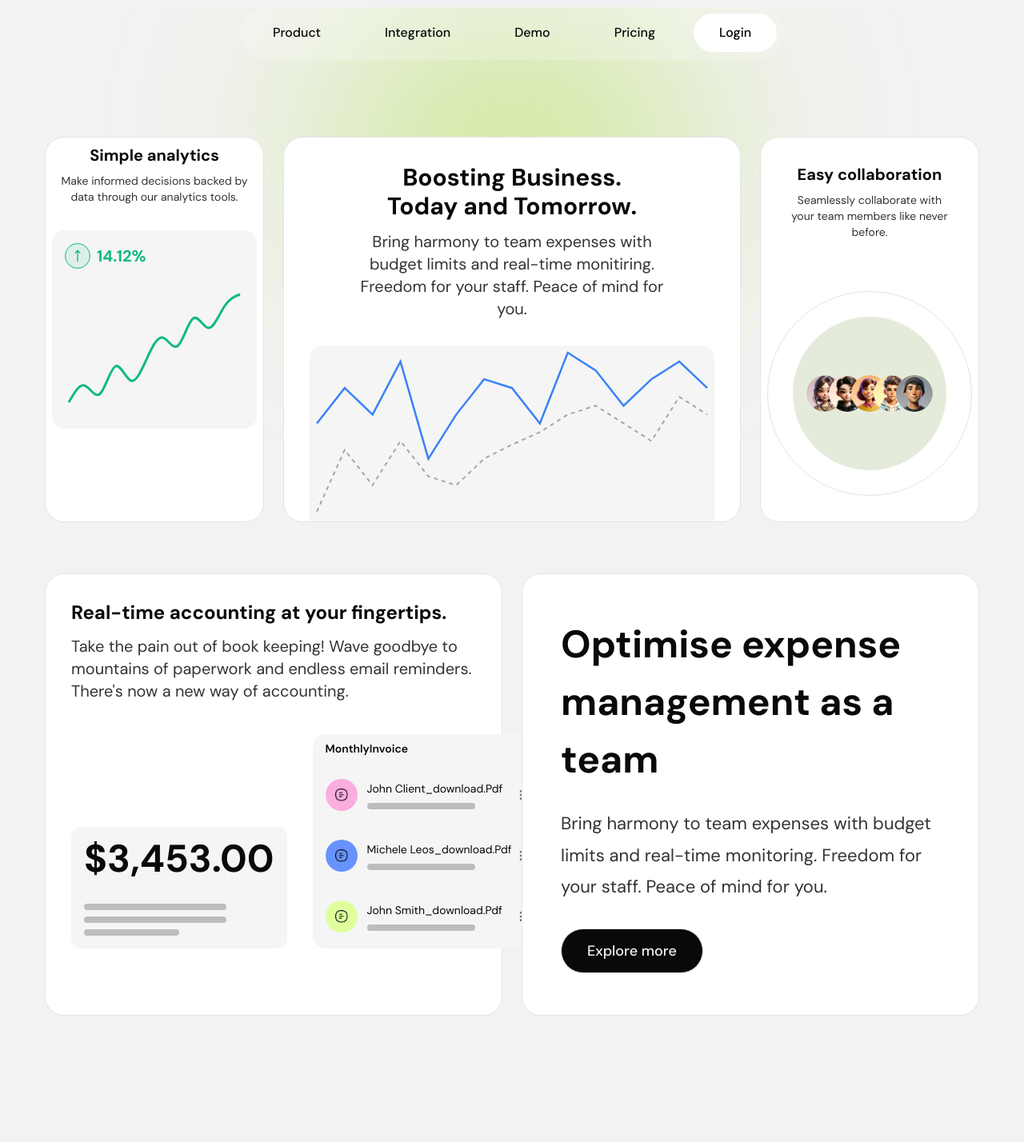
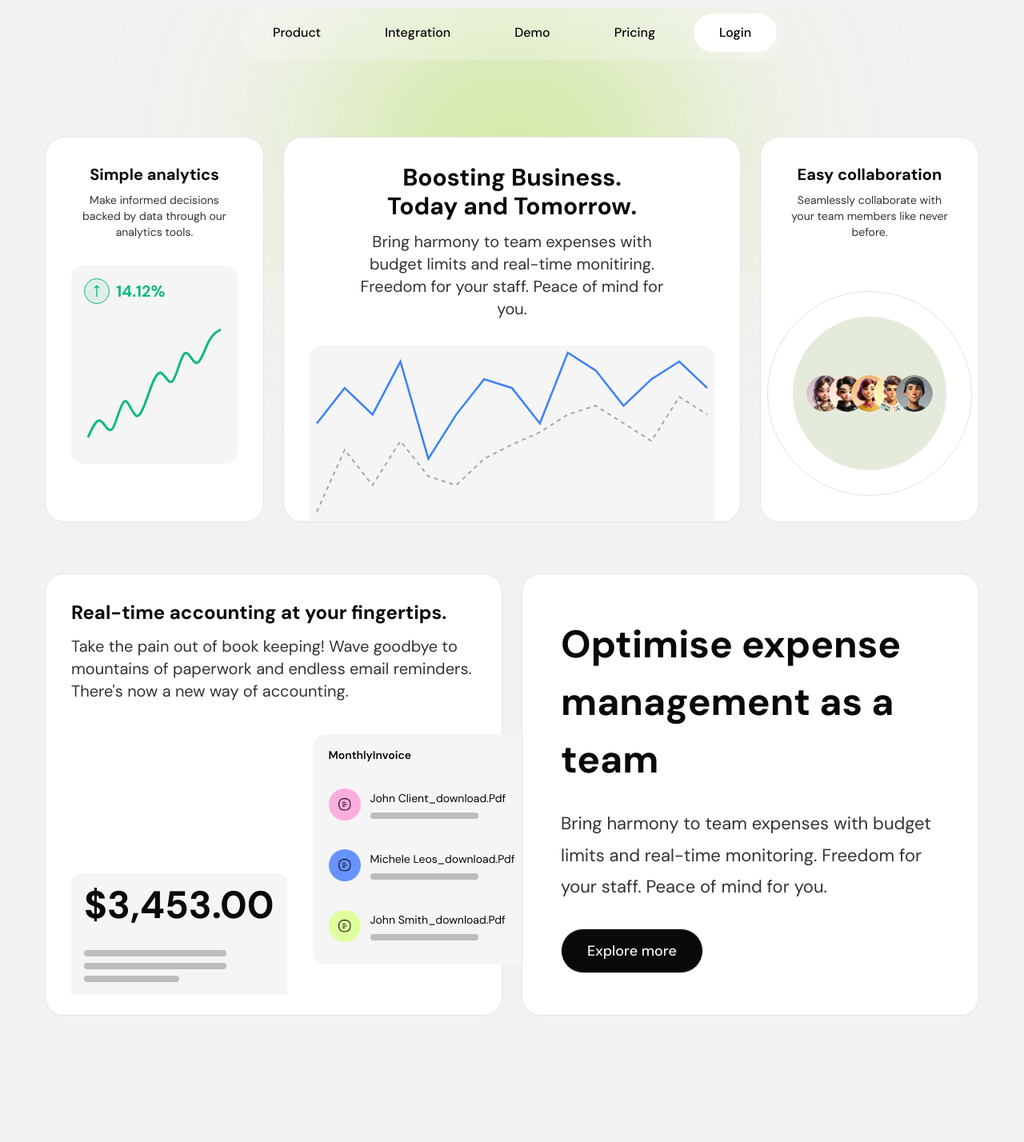
Before and after one commit to hazem-e99/Beetleware-Task25, a React (Vite) app: page / in a window 1280 px wide. Shown: the part 1731-3159 px from the top of the page at 80% size. Built offline with nearby package versions, Linux system fonts and the light colour scheme.

Commit message:
feature section

```diff
--- a/src/components/shared/AccountingCard.jsx
+++ b/src/components/shared/AccountingCard.jsx
@@ -10,7 +10,7 @@ export function AccountingCard({ amount, invoices, vectorIcon, delay = 0.4 }) {
       whileInView={{ opacity: 1, x: 0 }}
       viewport={{ once: true }}
       transition={{ delay }}
-      className="bg-card border border-border rounded-3xl p-5 sm:p-6 md:p-8"
+      className="bg-card border border-border rounded-3xl px-5 sm:px-6 md:px-8 pt-5 sm:pt-6 md:pt-8"
     >
       <h3 className="text-lg sm:text-xl md:text-2xl font-bold mb-2 sm:mb-3">
         Real-time accounting at your fingertips.
@@ -20,7 +20,7 @@ export function AccountingCard({ amount, invoices, vectorIcon, delay = 0.4 }) {
       </p>
 
       <div className="flex flex-col sm:flex-row items-start sm:items-end justify-between gap-6 sm:gap-8">
-        <div className="bg-muted p-4 rounded-xl flex-1 w-full sm:w-auto">
+        <div className="bg-muted p-4 rounded-t-xl flex-1 w-full sm:w-auto">
           <div className="text-2xl sm:text-3xl md:text-4xl lg:text-5xl font-bold mb-6 sm:mb-8">
             $<CountUp end={amount} duration={2} separator="," decimals={2} />
           </div>
@@ -31,11 +31,11 @@ export function AccountingCard({ amount, invoices, vectorIcon, delay = 0.4 }) {
           </div>
         </div>
 
-        <div className="flex-1 w-full bg-muted py-2 px-3 sm:px-4 rounded-lg">
-          <div className="text-xs sm:text-sm font-semibold text-left mb-3 sm:mb-4">
+        <div className="flex flex-col items-start w-full sm:w-auto gap-3 sm:gap-4 md:gap-5 2xl:w-[311px] 2xl:gap-[21px] bg-muted py-3 px-3 sm:py-4 sm:px-4 md:py-4 md:px-5 2xl:py-[19px] 2xl:px-[21px] rounded-lg mb-[38px] ">
+          <div className="text-xs sm:text-sm font-semibold text-left">
             MonthlyInvoice
           </div>
-          <div className="space-y-2 sm:space-y-3">
+          <div className="space-y-2 sm:space-y-3 w-full">
 {invoices.map((invoice, index) => (
                       <div
                         key={index}
--- a/src/components/shared/AnalyticsCard.jsx
+++ b/src/components/shared/AnalyticsCard.jsx
@@ -10,14 +10,13 @@ export function AnalyticsCard({ data, percentage }) {
       whileInView={{ opacity: 1, y: 0 }}
       viewport={{ once: true }}
       transition={{ delay: 0.1 }}
-              className="bg-card border border-border rounded-3xl p-4 sm:p-6 md:p-2"
+      className="bg-card border border-border rounded-3xl p-4 sm:p-5 md:p-6 lg:p-8 2xl:px-[27px] 2xl:py-[59.5px]"
     >
       <h3 className="text-base text-[17.859px] sm:text-lg md:text-xl font-bold mb-2 text-center">
         Simple analytics
       </h3>
       <p className="text-xs text-[16px] sm:text-sm text-textP mb-4 sm:mb-6 md:mb-8 text-center">
-                Make informed decisions backed by data through our analytics
-                tools.
+        Make informed decisions backed by data through our analytics tools.
       </p>
 
       <div className="bg-muted p-3 sm:p-4 rounded-lg">
--- a/src/components/shared/CollaborationCard.jsx
+++ b/src/components/shared/CollaborationCard.jsx
@@ -8,11 +8,13 @@ export function CollaborationCard({ teamImages, delay = 0.3 }) {
       whileInView={{ opacity: 1, y: 0 }}
       viewport={{ once: true }}
       transition={{ delay }}
-      className="bg-card border border-border rounded-3xl p-5 sm:p-6 md:p-8 flex flex-col justify-between"
+      className="bg-card border border-border rounded-3xl p-4 sm:p-5 md:p-6 lg:p-8 2xl:px-[27px] 2xl:py-[59.5px] flex flex-col justify-between"
     >
       <div className="text-center">
-        <h3 className="text-base text-[17.859px] sm:text-lg md:text-xl font-bold mb-2">Easy collaboration</h3>
-        <p className="text-xs text-[16px] sm:text-sm text-textP mb-6 sm:mb-8 md:mb-12">
+        <h3 className="text-base text-[17.859px] sm:text-lg md:text-xl font-bold mb-2">
+          Easy collaboration
+        </h3>
+        <p className="text-xs text-[16px] sm:text-sm text-textP mb-4 sm:mb-6 md:mb-9">
           Seamlessly collaborate with your team members like never before.
         </p>
       </div>
```
Lines whose indentation alone changed are shown as unchanged.
